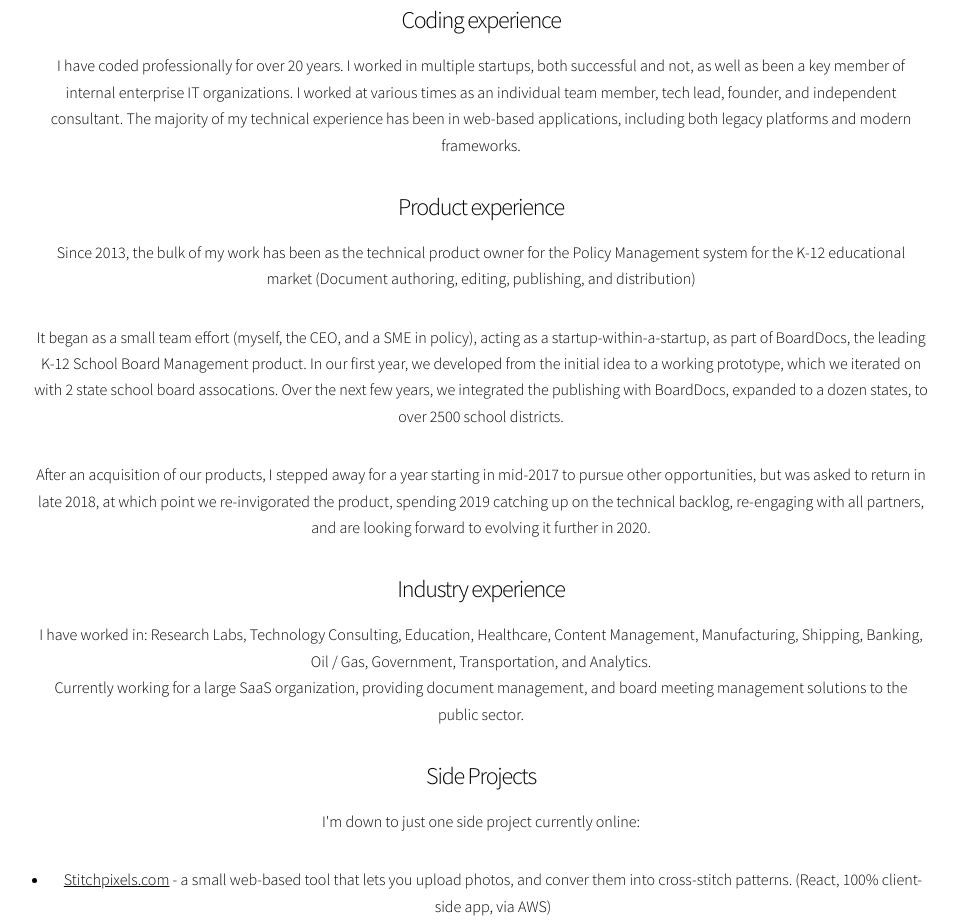
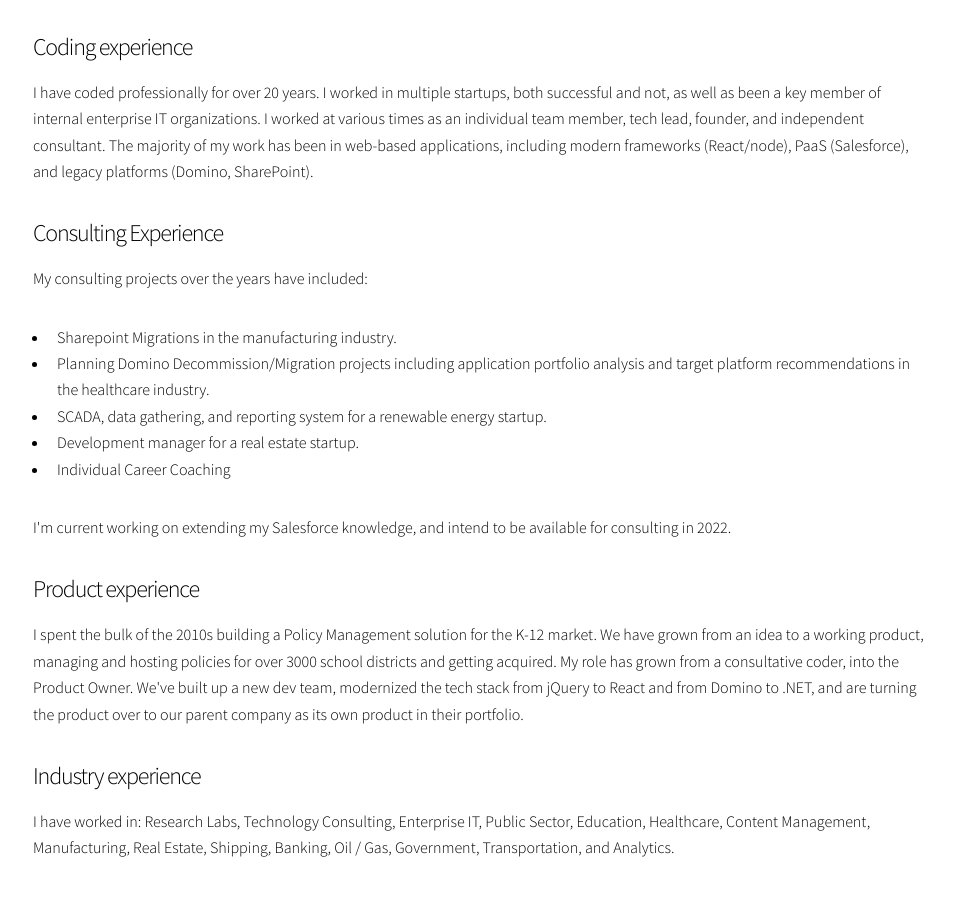
Before and after one commit to dave-b-armstrong/dave-b-armstrong.github.io, a plain HTML site: page index.html in a window 1280 px wide. Shown: the part 383-1305 px from the top of the page, without its empty margins (159-1117 px from the left). Drawn offline with Linux system fonts and the light colour scheme.

Commit message:
Update index.html

```diff
--- a/index.html
+++ b/index.html
@@ -5,7 +5,7 @@
 	<title>Dave Armstrong - Software, Organizational, and Personal Consulting</title>
 	<meta charset="utf-8" />
 	<meta name="viewport" content="wih3h=device-wih3h, initial-scale=1" />
-	<meta name="description" content="Dave Armstrong - Organization and Personal Development Consulting in Software" />
+	<meta name="description" content="Dave Armstrong - Software Consulting" />
 	<link rel="stylesheet" href="assets/css/main.css" />
 </head>
 
@@ -19,7 +19,7 @@
 			<div class="content">
 				<h1>Dave</h1>
 				<p class="xmajor">
-					Software professional with 25+ years in SaaS product development, coding, consulting, platform transformations, and data migrations.
+					Software professional with 25+ years in consulting, coding, product development, platform transformations, app modernization, and data migrations.
 				</p>
 				<p><strong>Contact:</strong> hikingdave @ gmail.com</p>
 			</div>
@@ -31,15 +31,36 @@
 
 
 		<!-- Apitional Elements -->
-		<section class="wrapper style1 align-center">
+		<section class="wrapper style1">
 			<div class="inner">
 					<section>
 						<div class="content">
 							<div>
 								<h3>Coding experience</h3>
 								<p>
-									I have coded professionally for over 20 years. I worked in multiple startups, both successful and not, as well as been a key member of internal enterprise IT organizations.
-									I worked at various times as an individual team member, tech lead, founder, and independent consultant. The majority of my technical experience has been in web-based applications, including both legacy platforms and modern frameworks.
+									I have coded professionally for over 20 years.
+									I worked in multiple startups, both successful and not, as well as been a key member of internal enterprise IT organizations.
+									I worked at various times as an individual team member, tech lead, founder, and independent consultant.
+									The majority of my work has been in web-based applications, including modern frameworks (React/node), PaaS (Salesforce), and legacy platforms (Domino, SharePoint).
+								</p>
+							</div>
+						</div>
+					</section>
+
+					<section>
+						<div class="content">
+							<div>
+								<h3>Consulting Experience</h3>
+								<p>
+									My consulting projects over the years have included:
+									<ul>
+										<li>Sharepoint Migrations in the manufacturing industry.</li>
+										<li>Planning Domino Decommission/Migration projects including application portfolio analysis and target platform recommendations in the healthcare industry.</li>
+										<li>SCADA, data gathering, and reporting system for a renewable energy startup.</li>
+										<li>Development manager for a real estate startup.</li>
+										<li>Individual Career Coaching</li>
+									</ul>
+									I'm current working on extending my Salesforce knowledge, and intend to be available for consulting in 2022.
 								</p>
 							</div>
 						</div>
@@ -50,14 +71,10 @@
 							<div>
 								<h3>Product experience</h3>
 								<p>
-									Since 2013, the bulk of my work has been as the technical product owner for the Policy Management system for the K-12 educational market (Document authoring, editing, publishing, and distribution)
-								</p>
-								<p>
-									It began as a small team effort (myself, the CEO, and a SME in policy), acting as a startup-within-a-startup, as part of BoardDocs, the leading K-12 School Board Management product.
-									 In our first year, we developed from the initial idea to a working prototype, which we iterated on with 2 state school board assocations. Over the next few years, we integrated the publishing with BoardDocs, expanded to a dozen states, to over 2500 school districts.
-								</p>
-								<p>
-									After an acquisition of our products, I stepped away for a year starting in mid-2017 to pursue other opportunities, but was asked to return in late 2018, at which point we re-invigorated the product, spending 2019 catching up on the technical backlog, re-engaging with all partners, and are looking forward to evolving it further in 2020.
+									I spent the bulk of the 2010s building a Policy Management solution for the K-12 market.
+									We have grown from an idea to a working product, managing and hosting policies for over 3000 school districts and getting acquired.
+									My role has grown from a consultative coder, into the Product Owner.
+									We've built up a new dev team, modernized the tech stack from jQuery to React and from Domino to .NET, and are turning the product over to our parent company as its own product in their portfolio.
 								</p>
 							</div>
 						</div>
@@ -68,27 +85,11 @@
 							<div>
 								<h3>Industry experience</h3>
 								<p>
-									I have worked in: Research Labs, Technology Consulting, Education, Healthcare, Content Management, Manufacturing, Shipping, Banking, Oil / Gas, Government, Transportation, and Analytics.<br />
-									Currently working for a large SaaS organization, providing document management, and board meeting management solutions to the public sector.
+									I have worked in: Research Labs, Technology Consulting, Enterprise IT, Public Sector, Education, Healthcare, Content Management, Manufacturing, Real Estate, Shipping, Banking, Oil / Gas, Government, Transportation, and Analytics.<br />
 								</p>
 							</div>
 						</div>
 					</section>
-
-					<section>
-						<div class="content">
-							<div>
-								<h3>Side Projects</h3>
-								<p>
-									I'm down to just one side project currently online:
-									<ul>
-										<li><a href="https://stitchpixels.com">Stitchpixels.com</a> - a small web-based tool that lets you upload photos, and conver them into cross-stitch patterns. (React, 100% client-side app, via AWS)</li>
-									</ul>
-								</p>
-							</div>
-						</div>
-					</section>
-
 
 				</div>
 		</section>
```
